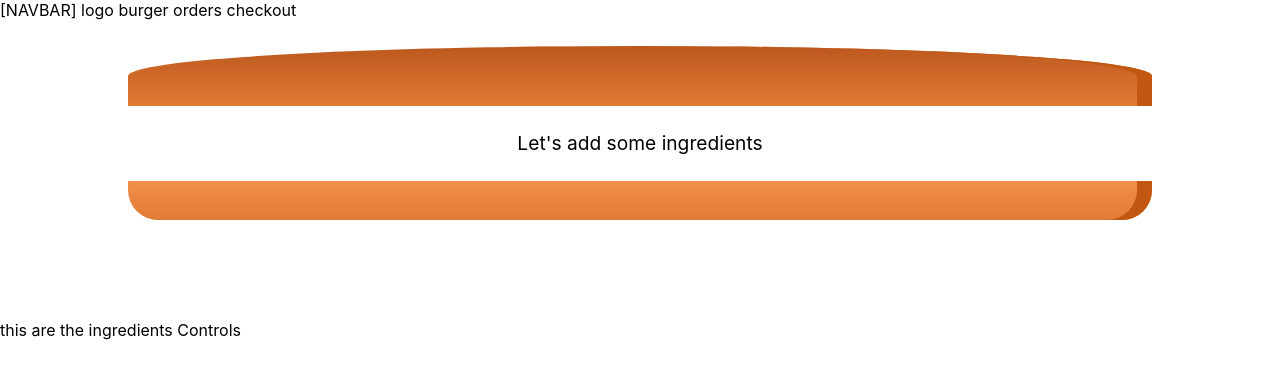
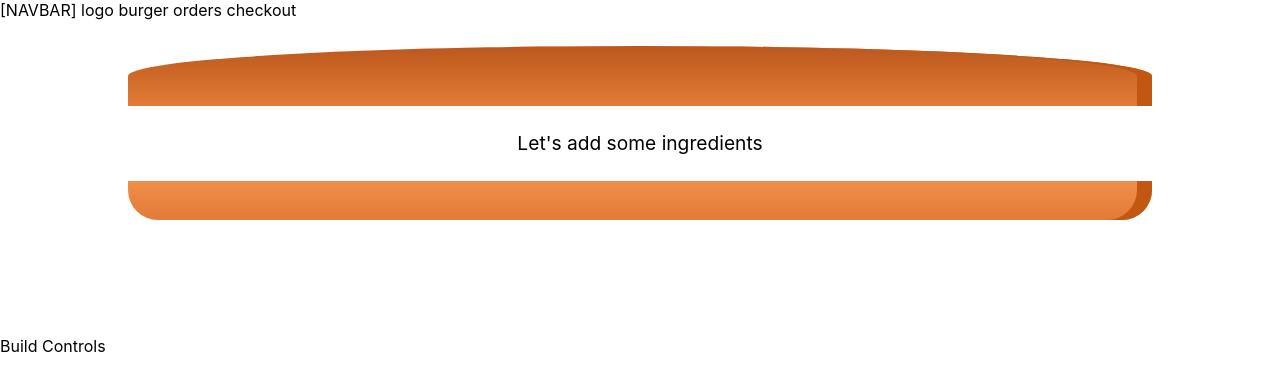
Before and after one commit to germancardenasm/burgerRestaurantOrderSystem, a React (Create React App) app: page / in a window 1280 px wide. Shown: the top 390 px of the page. Built offline with nearby package versions, Linux system fonts and the light colour scheme.

Commit message:
Add BuildControls to BurgerBuilder

```diff
--- /dev/null
+++ b/src/components/Burger/BuildControls/BuildControls.js
@@ -0,0 +1,11 @@
+import React from "react";
+
+const BuildControls = props => {
+  return (
+    <div>
+      <p>Build Controls</p>
+    </div>
+  );
+};
+
+export default BuildControls;
--- a/src/containers/BurgerBuilder/BurgerBuilder.js
+++ b/src/containers/BurgerBuilder/BurgerBuilder.js
@@ -1,6 +1,7 @@
 import React, { Component } from "react";
 import BurgerGraphic from "../../components/Burger/BurgerGraphic/BurgerGraphic";
 import Aux from "../../hoc/Aux";
+import BuildControls from "../../components/Burger/BuildControls/BuildControls";
 import "./BurgerBuilder.css";
 
 export default class BurgerBuilder extends Component {
@@ -17,7 +18,7 @@ export default class BurgerBuilder extends Component {
     return (
       <Aux>
         <BurgerGraphic ingredients={this.state.ingredients} />
-        <div>this are the ingredients Controls</div>
+        <BuildControls />
       </Aux>
     );
   }
```
Also changed, not shown: src/components/BuildControls/BuildControls.js (deleted), src/components/Burger/BuildControls/BuildControls.css (added).
